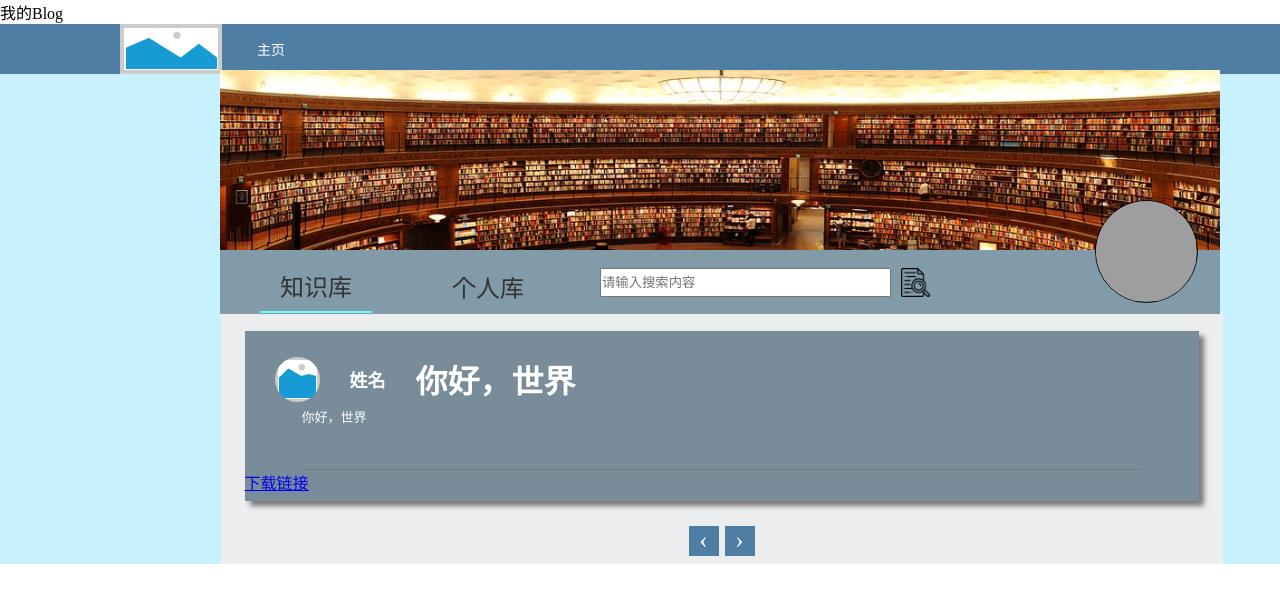
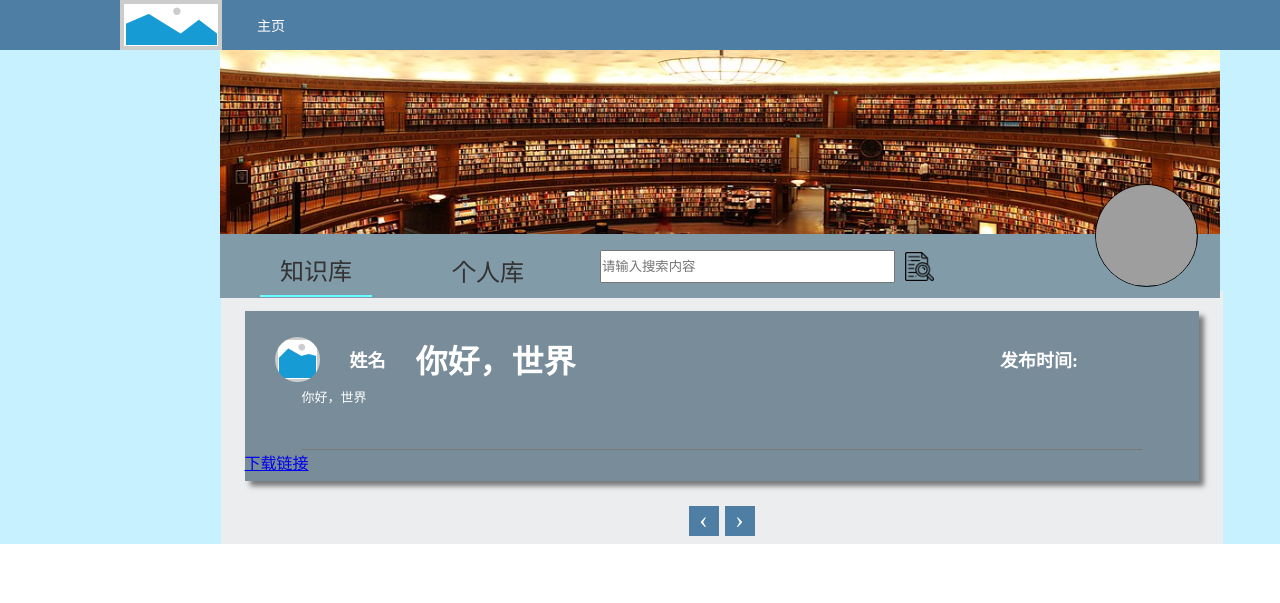
Before and after one commit to EricMCR/EricMCR.github.io, a Jekyll site: the page built from knowledge_base.html, in a window 1280 px wide. Shown: the top 603 px of the page. Built offline with Jekyll 4.4.1, drawn with Linux system fonts in a browser that asks for light colours; nearby versions of some CDN libraries; grey boxes are pictures that could not be loaded.

Commit message:
Update knowledge_base.html

```diff
--- a/knowledge_base.html
+++ b/knowledge_base.html
@@ -1,6 +1,4 @@
 ---
-layout: default
-title: 我的Blog
 ---
 <!DOCTYPE html>
 <html lang="en">
@@ -51,7 +49,7 @@ title: 我的Blog
                         <img src="../images/知识库/u168.png">
                         <div class="name"><p>姓名</p></div>
                         <div class="topic"><p>{{ post.title }}</p></div>
-                        <div class="time"><p>{{ page.date | date_to_string }} </p></div>
+                        <div class="time"><p>发布时间:{{ page.date | date_to_string }} </p></div>
                     </div>
                     <div class="concrete-information">
                         <p>{{ post.excerpt }}</p>
```
